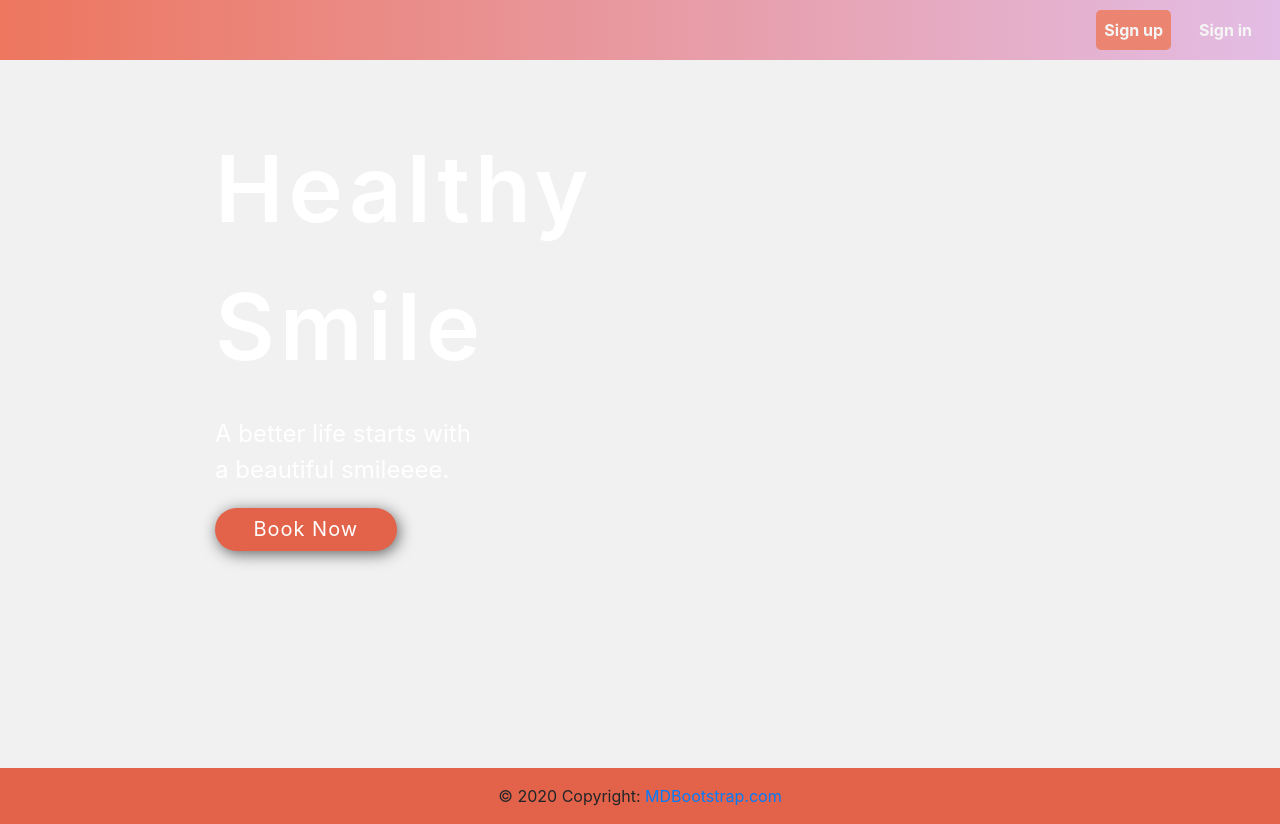
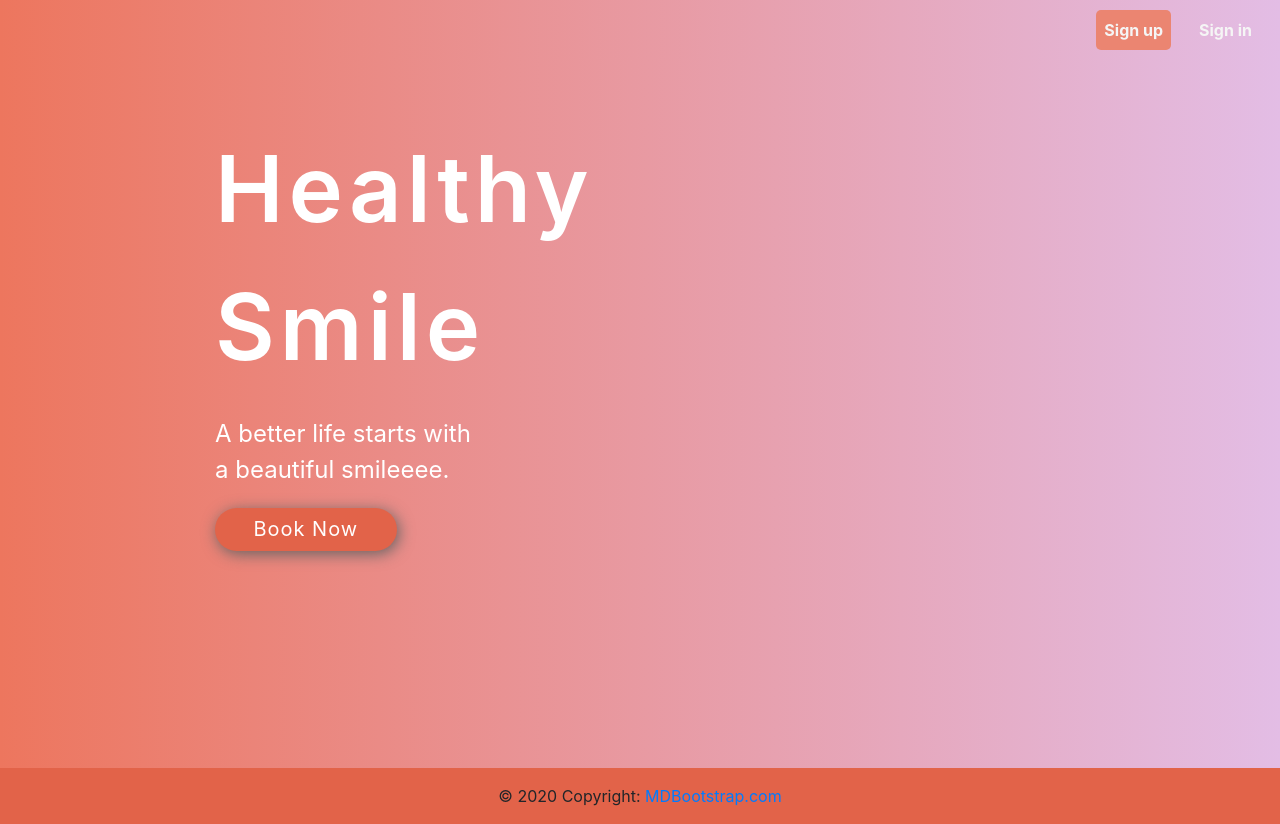
Before and after one commit to ghiedoc/security-web-app, a PHP site: page / in a window 1280 px wide. Run offline with PHP 8.4, Linux system fonts and the light colour scheme; data comes from the database, SQL or seed files in the repository.

Commit message:
bg change again

```diff
--- a/css/index.css
+++ b/css/index.css
@@ -1,6 +1,6 @@
 /* LANDING PAGE/ BANNER SECTION */
 #banner {
-  /* background-image: linear-gradient(to right, #ed765e, #e3bde5); */
+  background-image: linear-gradient(to right, #ed765e, #e3bde5);
   color: #fff;
   height: 768px;
 }
```
